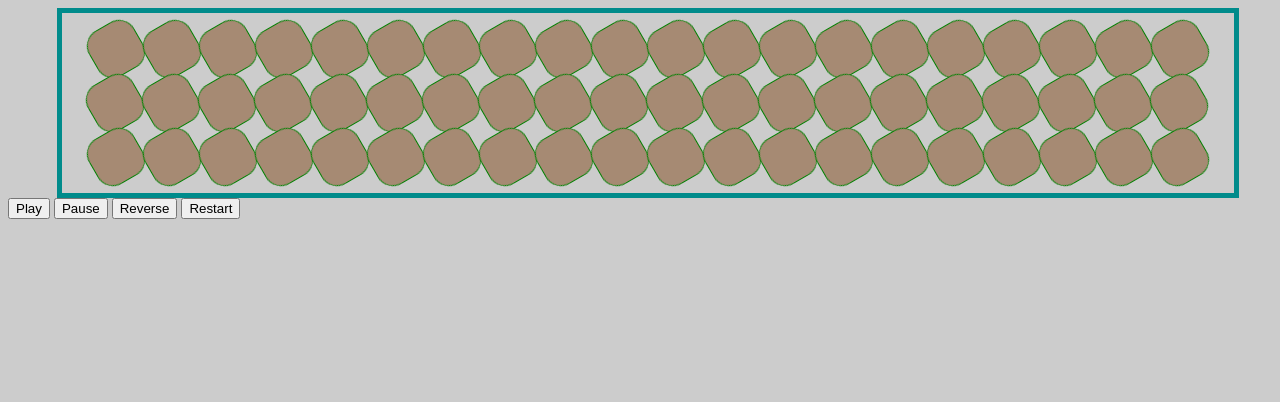
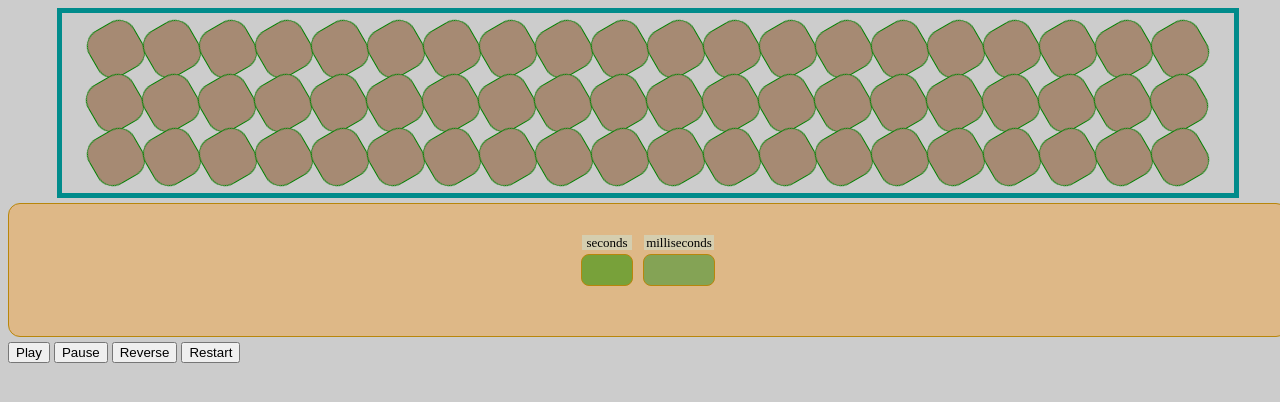
Before and after one commit to Alsandre/hom_lab, a plain HTML site: page gsap/4-timeline-timer/index.html in a window 1280 px wide. Drawn offline with nearby package versions, Linux system fonts and the light colour scheme; animation ran at ten frames a second.

Commit message:
add: setup clock

```diff
--- a/gsap/4-timeline-timer/index.css
+++ b/gsap/4-timeline-timer/index.css
@@ -29,3 +29,59 @@ body {
   width: 50px;
   height: 50px;
 }
+
+.timer {
+  border-radius: 12px;
+  background-color: burlywood;
+  border: 1px solid darkgoldenrod;
+  text-align: center;
+  display: flex;
+  justify-content: center;
+  align-items: center;
+  gap: 10px;
+  margin: 5px auto;
+  padding: 50px;
+}
+
+.second {
+  width: 50px;
+  height: 30px;
+  background-color: rgb(120, 161, 58);
+  border: 1px solid darkgoldenrod;
+  text-align: center;
+  display: flex;
+  justify-content: center;
+  align-items: center;
+  border-radius: 8px;
+  position: relative;
+}
+.second::before {
+  content: "seconds";
+  position: absolute;
+  width: 50px;
+  height: 15px;
+  top: -20px;
+  font-size: 13px;
+  background-color: rgba(201, 231, 221, 0.466);
+}
+.millisecond {
+  width: 70px;
+  height: 30px;
+  background-color: rgb(132, 163, 85);
+  border: 1px solid darkgoldenrod;
+  text-align: center;
+  display: flex;
+  justify-content: center;
+  align-items: center;
+  border-radius: 8px;
+  position: relative;
+}
+.millisecond::before {
+    content: 'milliseconds';
+    position: absolute;
+    width: 70px;
+    height: 15px;
+    top: -20px;
+    font-size: 13px;
+    background-color: rgba(201, 231, 221, 0.466);
+}
--- a/gsap/4-timeline-timer/index.html
+++ b/gsap/4-timeline-timer/index.html
@@ -129,6 +129,10 @@
       <div class="el"></div>
       <div class="el"></div>
     </div>
+    <div class="timer">
+      <span class="second"></span>
+      <span class="millisecond"></span>
+    </div>
     <div class="actions">
       <button class="play">Play</button>
       <button class="pause">Pause</button>
--- a/gsap/4-timeline-timer/index.js
+++ b/gsap/4-timeline-timer/index.js
@@ -33,6 +33,7 @@ const PLAY = document.querySelector(".play");
 const PAUSE = document.querySelector(".pause");
 const RESTART = document.querySelector(".restart");
 const REVERSE = document.querySelector(".reverse");
+const TIMER = document.querySelector(".timer");
 
 PLAY.addEventListener("click", () => {
   gsap.globalTimeline.play();
@@ -46,3 +47,12 @@ RESTART.addEventListener("click", () => {
 REVERSE.addEventListener("click", () => {
   gsap.globalTimeline.reverse();
 });
+
+gsap.ticker.add(() => {
+  const time = tl.time();
+  const fraction = time % 1;
+
+  const seconds = Math.floor(time);
+  const milliseconds = fraction * 1000;
+  console.log(seconds, milliseconds);
+});
```
